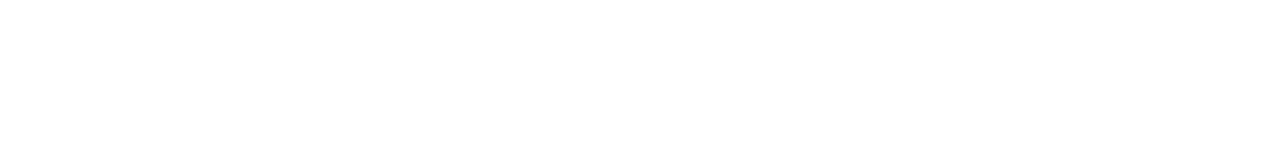
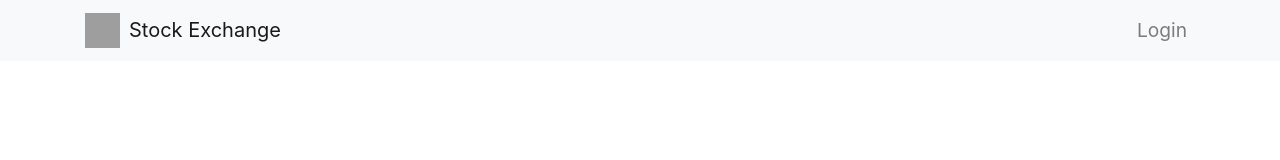
Before and after one commit to abijith007/Stock-Exchange-React, a React app: page / in a window 1280 px wide. Built offline with nearby package versions, Linux system fonts and the light colour scheme; grey boxes are pictures that could not be loaded.

Commit message:
Header bar integrated

```diff
--- a/src/components/App.js
+++ b/src/components/App.js
@@ -1,14 +1,14 @@
 import React from "react";
 import { BrowserRouter, Route, Switch, Redirect } from "react-router-dom";
-import Header from "./Header";
+import Header from "./Header/Header";
 
 function App() {
   return (
     <div>
-    <BrowserRouter>
-      <Switch>
-      </Switch>
-    </BrowserRouter>
+      <BrowserRouter>
+        <Header />
+        <Switch></Switch>
+      </BrowserRouter>
     </div>
   );
 }
--- /dev/null
+++ b/src/components/Header/Header.css
@@ -0,0 +1,13 @@
+.navLink{
+  font-size: 1.2rem;
+  transition: background 0.5s;
+  border-radius: 6px;
+  color:rgb(78, 77, 77)
+}
+
+.navLink:hover{
+  background: rgb(203, 231, 255);
+  text-decoration:solid;
+  font-weight: 500;
+
+}
--- /dev/null
+++ b/src/components/Header/Header.js
@@ -0,0 +1,29 @@
+import { Navbar, Container, Nav, NavDropdown } from "react-bootstrap";
+import "./Header.css";
+const Header = () => {
+  return (
+    <Navbar bg="light" expand="lg">
+      <Container>
+        <img
+          alt=""
+          src="https://image.flaticon.com/icons/png/512/4222/4222019.png"
+          width="35"
+          height="35"
+          className="d-inline-block align-top"
+        />
+        &nbsp;&nbsp;
+        <Navbar.Brand href="#home">Stock Exchange</Navbar.Brand>
+        <Navbar.Toggle aria-controls="basic-navbar-nav" />
+        <Navbar.Collapse id="basic-navbar-nav" className="justify-content-end">
+          <div className="navLink">
+            <Nav className="me-auto">
+              <Nav.Link href="#home">Login</Nav.Link>
+            </Nav>
+          </div>
+        </Navbar.Collapse>
+      </Container>
+    </Navbar>
+  );
+};
+
+export default Header;
--- a/src/index.css
+++ b/src/index.css
@@ -5,6 +5,7 @@
     sans-serif;
   -webkit-font-smoothing: antialiased;
   -moz-osx-font-smoothing: grayscale;
+  font-size: 16px;
 }
 
 code {
```
Also changed, not shown: src/components/Header.js (deleted, +0 -31 lines), src/assets/logo.jpg (added), src/assets/stock-market.png (added).
